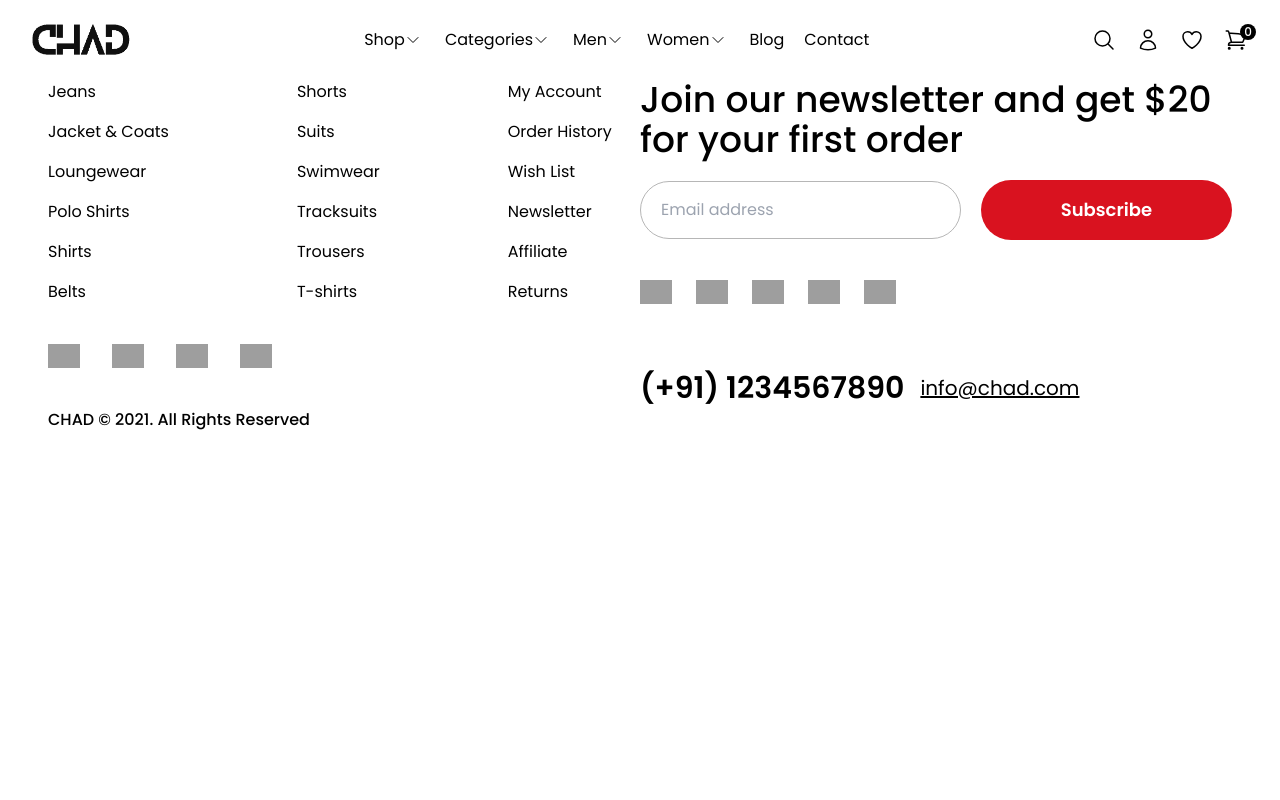
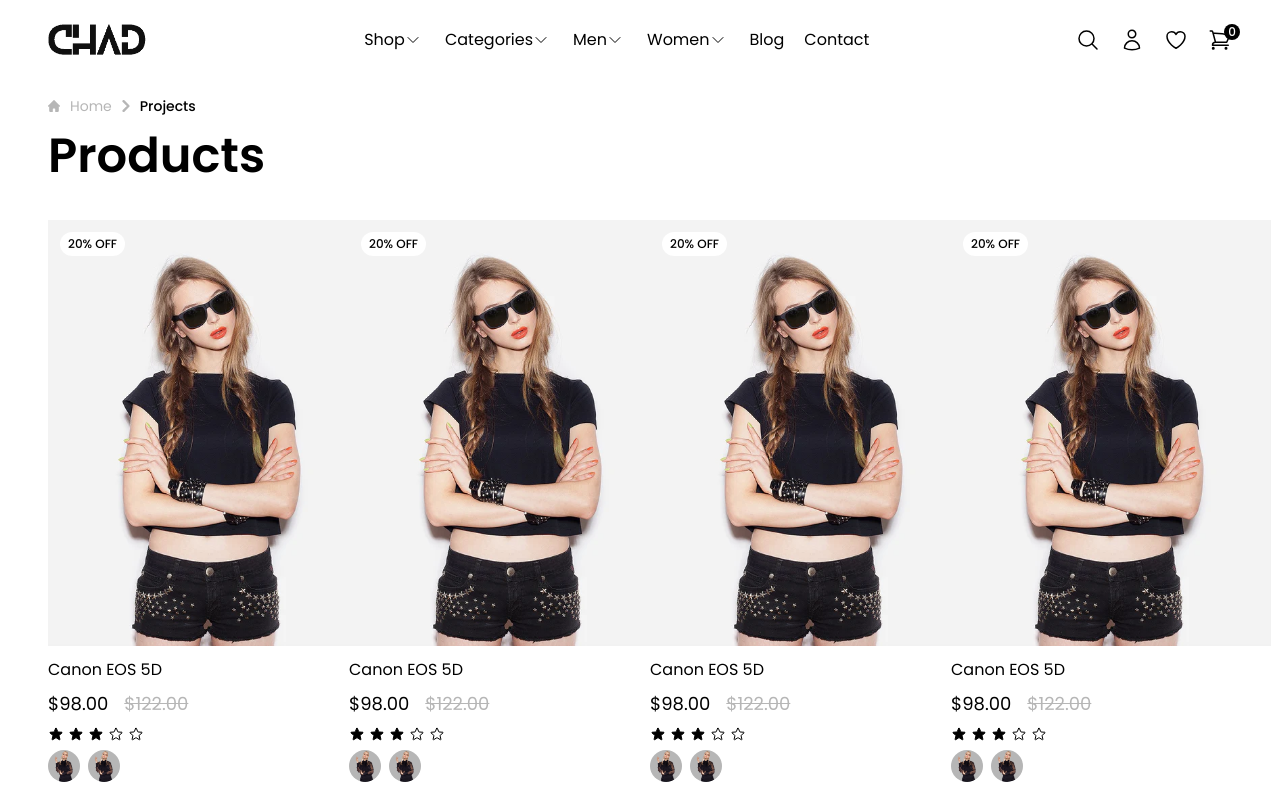
Before and after one commit to Ramanuj-1729/E-Commerce-A-vertual-try-on-solution, a React (Create React App) app in the folder frontend/: page /collections/all in a window 1280 px wide. Shown: the top 800 px of the page. Built offline with nearby package versions, Linux system fonts and the light colour scheme; grey boxes are pictures that could not be loaded.

Commit message:
add breadcrumb

```diff
--- a/frontend/src/App.js
+++ b/frontend/src/App.js
@@ -3,6 +3,7 @@ import { BrowserRouter as Router, Routes, Route } from "react-router-dom";
 import Navbar from './components/shared/Navbar/Navbar';
 import HomePage from './pages/HomePage/HomePage';
 import Footer from './components/shared/Footer/Footer';
+import ProductList from './pages/ProductList/ProductList';
 
 const App = () => {
   return (
@@ -10,6 +11,7 @@ const App = () => {
       <Navbar />
       <Routes>
         <Route path="/" element={<HomePage />} />
+        <Route path="/collections/all" element={<ProductList />} />
       </Routes>
       <Footer />
     </Router>
--- /dev/null
+++ b/frontend/src/components/shared/Breadcrumb/Breadcrumb.jsx
@@ -0,0 +1,31 @@
+import { NavLink } from 'react-router-dom';
+
+const Breadcrumb = () => {
+    return (
+
+        <nav className="flex my-2" aria-label="Breadcrumb">
+            <ol className="inline-flex items-center space-x-1 md:space-x-3 py-2">
+                <li className="inline-flex items-center text-gray">
+                    <NavLink to="/" className="inline-flex items-center text-sm">
+                        <svg className="w-3 h-3 mr-2.5" aria-hidden="true" xmlns="http://www.w3.org/2000/svg" fill="currentColor" viewBox="0 0 20 20">
+                            <path d="m19.707 9.293-2-2-7-7a1 1 0 0 0-1.414 0l-7 7-2 2a1 1 0 0 0 1.414 1.414L2 10.414V18a2 2 0 0 0 2 2h3a1 1 0 0 0 1-1v-4a1 1 0 0 1 1-1h2a1 1 0 0 1 1 1v4a1 1 0 0 0 1 1h3a2 2 0 0 0 2-2v-7.586l.293.293a1 1 0 0 0 1.414-1.414Z" />
+                        </svg>
+                        Home
+                    </NavLink>
+                </li>
+
+                <li>
+                    <div className="flex items-center">
+                        <svg className="w-3 h-3 text-gray-400 mx-1 text-gray" aria-hidden="true" xmlns="http://www.w3.org/2000/svg" fill="none" viewBox="0 0 6 10">
+                            <path stroke="currentColor" stroke-linecap="round" stroke-linejoin="round" stroke-width="2" d="m1 9 4-4-4-4" />
+                        </svg>
+                        <span to="#" className="ml-1 text-sm font-medium">Projects</span>
+                    </div>
+                </li>
+            </ol>
+        </nav>
+
+    );
+}
+
+export default Breadcrumb;
--- a/frontend/src/components/shared/Navbar/Navbar.jsx
+++ b/frontend/src/components/shared/Navbar/Navbar.jsx
@@ -1,13 +1,15 @@
 import React from 'react';
-import { NavLink } from 'react-router-dom';
+import { NavLink, useNavigate } from 'react-router-dom';
 import { MagnifyingGlassIcon, UserIcon, HeartIcon, ShoppingCartIcon, ChevronDownIcon } from '@heroicons/react/24/outline';
 import Dropdown from '../../Dropdown/Dropdown';
 import NavCategories from '../../NavCategories/NavCategories';
 
 const Navbar = () => {
+    const navigate = useNavigate();
     return (
-        <nav className="bg-white border-gray-200 dark:bg-gray-900">
-            <div className="max-w-screen-xl flex flex-wrap items-center justify-between mx-auto pt-6 px-8 relative">
+        // style={{ position: 'fixed', width: '100%', top: '0' }}
+        <nav className="bg-white border-gray-200 dark:bg-gray-900 z-20">
+            <div className="max-w-screen-xl flex flex-wrap items-center justify-between mx-auto pt-6 px-12 relative">
                 <NavLink className="pb-6" to="/">
                     <img src="/images/chad_logo.png" className="h-8 mr-3" alt="Flowbite Logo" />
                 </NavLink>
@@ -15,7 +17,7 @@ const Navbar = () => {
                 <div className="flex items-center md:order-2">
                     <div className='flex items-center space-x-5'>
                         <div className='flex items-center space-x-1 group'>
-                            <button className='flex items-center pb-6'>Shop<ChevronDownIcon className='h-4 w-4' /></button>
+                            <button onClick={() => navigate('/collections/all')} className='flex items-center pb-6'>Shop<ChevronDownIcon className='h-4 w-4' /></button>
                             <div className='overflow-hidden'>
                                 <Dropdown>
                                     <div className='flex justify-center space-x-40 my-5'>
--- /dev/null
+++ b/frontend/src/pages/ProductList/ProductList.jsx
@@ -0,0 +1,36 @@
+import React from 'react';
+import SingleProductCard from '../../components/shared/SingleProductCard/SingleProductCard';
+import Breadcrumb from '../../components/shared/Breadcrumb/Breadcrumb';
+
+const ProductList = () => {
+    return (
+        <div className='mx-12'>
+            <Breadcrumb />
+            <div className=''>
+                <h1 className=' font-semibold text-5xl mb-10'>Products</h1>
+                <div className='grid grid-cols-4 gap-5'>
+                    <SingleProductCard />
+                    <SingleProductCard />
+                    <SingleProductCard />
+                    <SingleProductCard />
+                    <SingleProductCard />
+                    <SingleProductCard />
+                    <SingleProductCard />
+                    <SingleProductCard />
+                    <SingleProductCard />
+                    <SingleProductCard />
+                    <SingleProductCard />
+                    <SingleProductCard />
+                    <SingleProductCard />
+                    <SingleProductCard />
+                    <SingleProductCard />
+                    <SingleProductCard />
+                    <SingleProductCard />
+                    <SingleProductCard />
+                </div>
+            </div>
+        </div>
+    );
+}
+
+export default ProductList;
```
